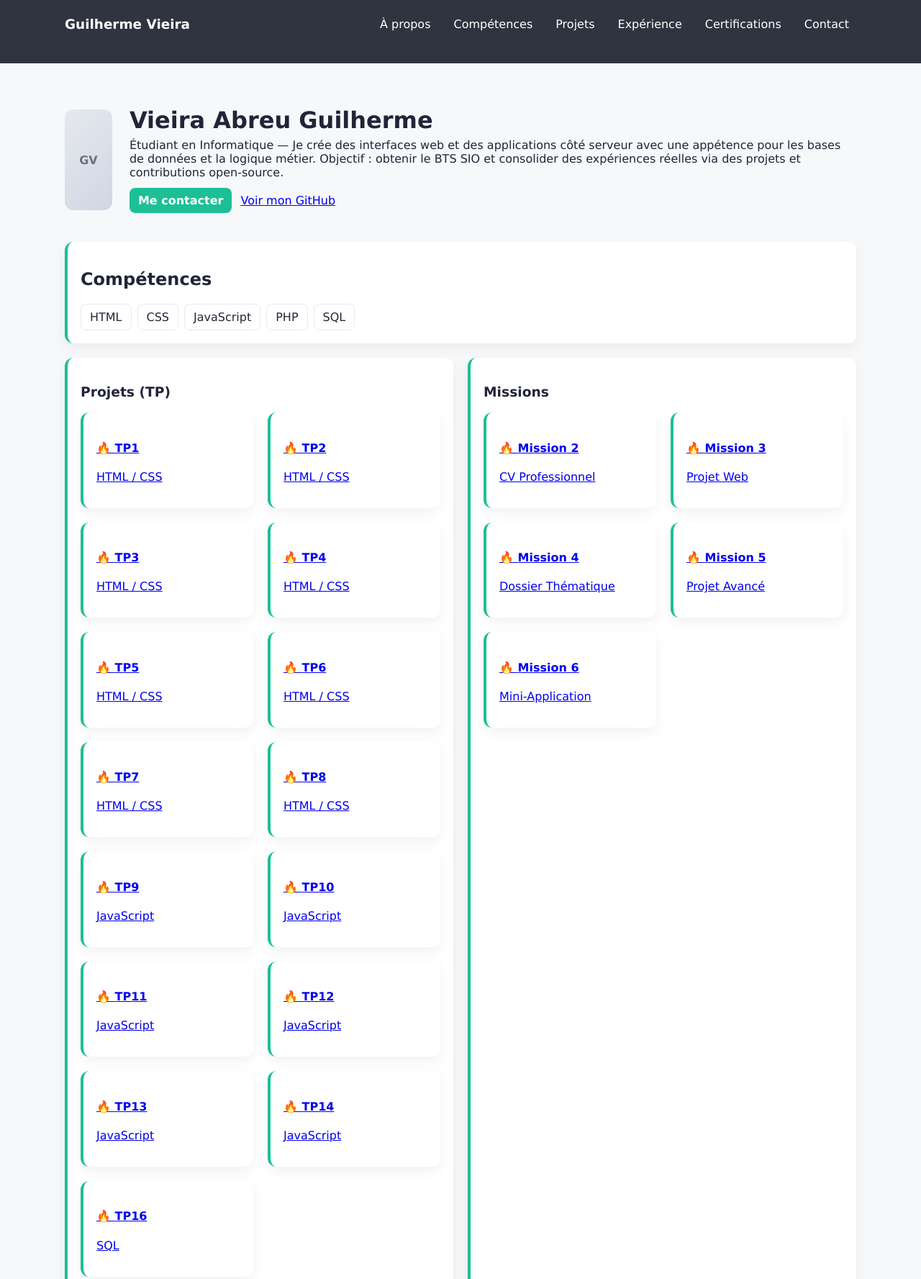
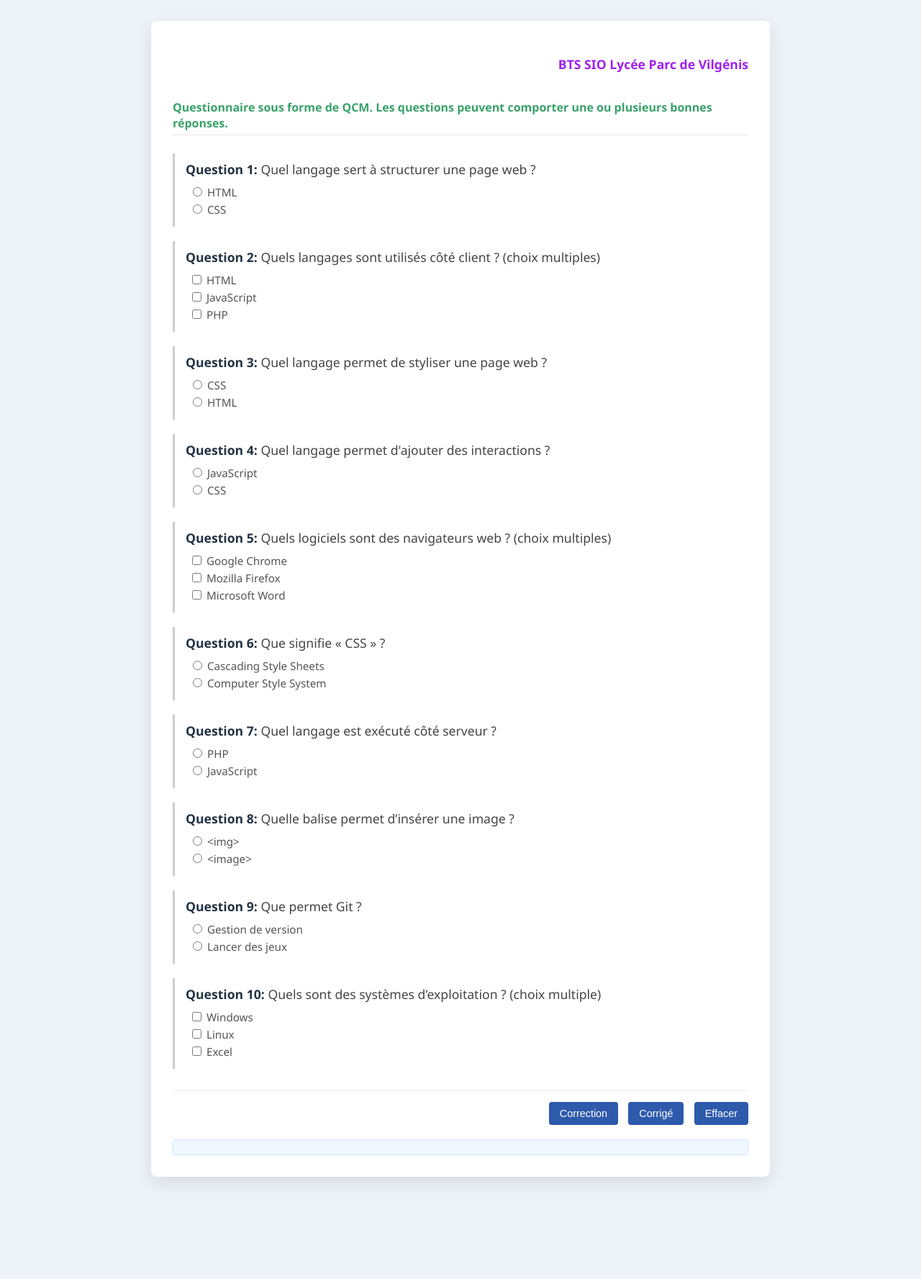
Before and after one commit to glhevieira/portt, a plain HTML site: page index.html in a window 1280 px wide. Shown: the part 21-1798 px from the top of the page at 72% size. After the commit the page ends 1706 px from the top, so only its background shows below. Drawn offline with Linux system fonts and the light colour scheme.

Commit message:
Add files via upload

```diff
--- /dev/null
+++ b/Q.js
@@ -0,0 +1,43 @@
+// Nom & prénom : [VIEIRA ABREU Guilherme]
+
+// Réponses correctes
+const bonnesReponses = {
+    q1: ["HTML"],
+    q2: ["HTML", "JS"],
+    q3: ["CSS"],
+    q4: ["JS"],
+    q5: ["Chrome", "Firefox"],
+    q6: ["C"],
+    q7: ["PHP"],
+    q8: ["img"],
+    q9: ["Version"],
+    q10: ["Windows", "Linux"]
+};
+
+//  Correction
+
+function testqcm() {
+    let score = 0;
+
+    for (let q in bonnesReponses) {
+        let correct = bonnesReponses[q];
+        let selected = [...document.querySelectorAll(`input[name="${q}"]:checked`)].map(x => x.value);
+
+        if (arraysEqual(correct.sort(), selected.sort())) {
+            score++;
+        }
+    }
+
+    document.getElementById("resultat").textContent =
+        "Score : " + score + " / 10";
+}
+
+function arraysEqual(a, b) {
+    return JSON.stringify(a) === JSON.stringify(b);
+}
+
+//  Corrigé
+function ouvrirCorrige() {
+    const win = window.open("corrige.html", "corrige", "width=500,height=500");
+    if (!win) alert("Active les popups pour afficher le corrigé !");
+}
--- a/index.html
+++ b/index.html
@@ -1,120 +1,96 @@
 <!doctype html>
 <html lang="fr">
 <head>
-  <meta charset="utf-8">
-  <meta name="viewport" content="width=device-width,initial-scale=1">
-  <title>Guilherme Vieira — Portfolio</title>
-  <!-- J'utilise le fichier CSS que tu as uploadé. -->
-  <link rel="stylesheet" href="style.css">
+    <meta charset="utf-8">
+    <title>QCM - Plateforme d'autoformation</title>
+    <link rel="stylesheet" href="styles.css">
+    </head>
+<body>
 
-</head>
-<body>
-  <header>
-    <div class="container">
-      <nav>
-        <div class="brand">Guilherme Vieira</div>
-        <ul>
-          <li><a href="#apropos">À propos</a></li>
-          <li><a href="#competences">Compétences</a></li>
-          <li><a href="#projets">Projets</a></li>
-          <li><a href="#experience">Expérience</a></li>
+<div class="container">
 
-          <li><a href="#certifications">Certifications</a></li>
-          <li><a href="#contact">Contact</a></li>
-        </ul>
-      </nav>
+    <div class="header-bloc">
+        <p class="bts-sio">BTS SIO Lycée Parc de Vilgénis</p>
     </div>
-  </header>
 
-  <main class="container">
-    <section class="hero" id="apropos">
-      <div class="avatar" aria-hidden="true">GV</div>
-      <div>
-        <h1>Vieira Abreu Guilherme</h1>
-        <p style="margin:6px 0 12px">Étudiant en Informatique — Je crée des interfaces web et des applications côté serveur avec une appétence pour les bases de données et la logique métier. Objectif : obtenir le BTS SIO et consolider des expériences réelles via des projets et contributions open‑source.</p>
-        <div style="display:flex;gap:12px;align-items:center">
-          <a href="#contact" style="background:var(--accent);color:#fff;padding:8px 12px;border-radius:8px;text-decoration:none;font-weight:600">Me contacter</a>
-          <a href="https://github.com/glhevieira" target="_blank" rel="noopener">Voir mon GitHub</a>
+    <p class="intro-qcm">Questionnaire sous forme de QCM. Les questions peuvent comporter une ou plusieurs bonnes réponses.</p>
+
+    <form id="qcm">
+
+        <div class="question-bloc">
+            <p class="question-title">Question 1: <span class="question-text">Quel langage sert à structurer une page web ?</span></p>
+            <label><input type="radio" name="q1" value="HTML"> HTML</label>
+            <label><input type="radio" name="q1" value="CSS"> CSS</label>
         </div>
-      </div>
-    </section>
 
-    <section class="card" id="competences" style="margin-bottom:20px">
-      <h2>Compétences</h2>
-      <div class="skills" style="margin-top:12px">
-        <span class="skill">HTML</span>
-        <span class="skill">CSS</span>
-        <span class="skill">JavaScript</span>
-        <span class="skill">PHP</span>
-        <span class="skill">SQL</span>
-      </div>
-    </section>
+        <div class="question-bloc">
+            <p class="question-title">Question 2: <span class="question-text">Quels langages sont utilisés côté client ? (choix multiples)</span></p>
+            <label><input type="checkbox" name="q2" value="HTML"> HTML</label>
+            <label><input type="checkbox" name="q2" value="JS"> JavaScript</label>
+            <label><input type="checkbox" name="q2" value="PHP"> PHP</label>
+        </div>
 
-    <section class="grid" id="projets" style="margin-top:20px; grid-template-columns:1fr 1fr; gap:20px">
-      <article class="card">
-        <h3>Projets (TP)</h3>
-        <div class="grid" style="margin-top:16px">
-          <a class="card" href="TP1" target="_blank"><h4>TP1</h4><p>HTML / CSS</p></a>
-          <a class="card" href="TP2" target="_blank"><h4>TP2</h4><p>HTML / CSS</p></a>
-          <a class="card" href="tp/TP3.html" target="_blank"><h4>TP3</h4><p>HTML / CSS</p></a>
-          <a class="card" href="https://glhevieira.github.io/prt/TP4.html" target="_blank"><h4>TP4</h4><p>HTML / CSS</p></a>
-          <a class="card" href="tp/TP5.html" target="_blank"><h4>TP5</h4><p>HTML / CSS</p></a>
-          <a class="card" href="https://glhevieira.github.io/prt/TP6.html" target="_blank"><h4>TP6</h4><p>HTML / CSS</p></a>
-          <a class="card" href="tp7.1/index.html" target="_blank"><h4>TP7</h4><p>HTML / CSS</p></a>
-          <a class="card" href="tp/TP8.html" target="_blank"><h4>TP8</h4><p>HTML / CSS</p></a>
-          <a class="card" href="tp/TP9.html" target="_blank"><h4>TP9</h4><p>JavaScript</p></a>
-          <a class="card" href="tp/TP10.html" target="_blank"><h4>TP10</h4><p>JavaScript</p></a>
-          <a class="card" href="tp/TP11.html" target="_blank"><h4>TP11</h4><p>JavaScript</p></a>
-          <a class="card" href="tp/TP12.html" target="_blank"><h4>TP12</h4><p>JavaScript</p></a>
-          <a class="card" href="tp/TP13.html" target="_blank"><h4>TP13</h4><p>JavaScript</p></a>
-          <a class="card" href="tp/TP14.html" target="_blank"><h4>TP14</h4><p>JavaScript</p></a>
-          <a class="card" href="tp/TP16.html" target="_blank"><h4>TP16</h4><p>SQL</p></a>
+        <div class="question-bloc">
+            <p class="question-title">Question 3: <span class="question-text">Quel langage permet de styliser une page web ?</span></p>
+            <label><input type="radio" name="q3" value="CSS"> CSS</label>
+            <label><input type="radio" name="q3" value="HTML"> HTML</label>
         </div>
-      </article>
 
-      <article class="card" id="missions">
-        <h3>Missions</h3>
-        <div class="grid" style="margin-top:16px">
-          <a class="card" href="tp/mission2.html" target="_blank"><h4>Mission 2</h4><p>CV Professionnel</p></a>
-          <a class="card" href="tp/mission3.html" target="_blank"><h4>Mission 3</h4><p>Projet Web</p></a>
-          <a class="card" href="tp/mission4.html" target="_blank"><h4>Mission 4</h4><p>Dossier Thématique</p></a>
-          <a class="card" href="https://glhevieira.github.io/prt/mission5.html" target="_blank"><h4>Mission 5</h4><p>Projet Avancé</p></a>
-          <a class="card" href="tp/mission6.html" target="_blank"><h4>Mission 6</h4><p>Mini-Application</p></a>
+        <div class="question-bloc">
+            <p class="question-title">Question 4: <span class="question-text">Quel langage permet d'ajouter des interactions ?</span></p>
+            <label><input type="radio" name="q4" value="JS"> JavaScript</label>
+            <label><input type="radio" name="q4" value="CSS"> CSS</label>
         </div>
-      </article>
-    </section>
 
+        <div class="question-bloc">
+            <p class="question-title">Question 5: <span class="question-text">Quels logiciels sont des navigateurs web ? (choix multiples)</span></p>
+            <label><input type="checkbox" name="q5" value="Chrome"> Google Chrome</label>
+            <label><input type="checkbox" name="q5" value="Firefox"> Mozilla Firefox</label>
+            <label><input type="checkbox" name="q5" value="Word"> Microsoft Word</label>
+        </div>
 
+        <div class="question-bloc">
+            <p class="question-title">Question 6: <span class="question-text">Que signifie « CSS » ?</span></p>
+            <label><input type="radio" name="q6" value="C"> Cascading Style Sheets</label>
+            <label><input type="radio" name="q6" value="F"> Computer Style System</label>
+        </div>
 
-    <section class="card" id="certifications" style="margin-top:20px">
-      <h2>Certifications</h2>
+        <div class="question-bloc">
+            <p class="question-title">Question 7: <span class="question-text">Quel langage est exécuté côté serveur ?</span></p>
+            <label><input type="radio" name="q7" value="PHP"> PHP</label>
+            <label><input type="radio" name="q7" value="JS"> JavaScript</label>
+        </div>
 
-       <div class="grid" style="margin-top:16px">
+        <div class="question-bloc">
+            <p class="question-title">Question 8: <span class="question-text">Quelle balise permet d’insérer une image ?</span></p>
+            <label><input type="radio" name="q8" value="img"> &lt;img&gt;</label>
+            <label><input type="radio" name="q8" value="image"> &lt;image&gt;</label>
+        </div>
 
-       </divclass> <a class="card" href="tp/certif/Capture d’écran 2025-11-05 203558.png" target="_blank"><h4>Certif</h4><p>ANSSI</p></a>
-       </divclass> <a class="card" href="tp/certif/modulk1.png" target="_blank"><h4>Certif</h4><p>MOOC CNIL RGPD MODULE 1</p></a>
-      </divclass> <a class="card" href="tp/certif/2.png" target="_blank"><h4>Certif</h4><p>MOOC CNIL RGPD MODULE 2</p></a>
-       </divclass><a class="card" href="tp/certif/3.png" target="_blank"><h4>Certif</h4><p>MOOC CNIL RGPD MODULE 3</p></a>
-      </divclass> <a class="card" href="tp/certif/4.png" target="_blank"><h4>Certif</h4><p>MOOC CNIL RGPD MODULE 4</p></a>
-       </divclass><a class="card" href="tp/certif/5.png" target="_blank"><h4>Certif</h4><p>MOOC CNIL RGPD MODULE 5</p></a>
-       </divclass><a class="card" href="tp/certif/6.png" target="_blank"><h4>Certif</h4><p>MOOC CNIL RGPD MODULE 6</p></a>
-       </divclass><a class="card" href="tp/mooc cnil rgpd/mooccnil.html" target="_blank"><h4>Certif</h4><p>MOOC CNIL RGPD MODULE recap</p></a>
+        <div class="question-bloc">
+            <p class="question-title">Question 9: <span class="question-text">Que permet Git ?</span></p>
+            <label><input type="radio" name="q9" value="Version"> Gestion de version</label>
+            <label><input type="radio" name="q9" value="Jeu"> Lancer des jeux</label>
+        </div>
 
-      </div>
+        <div class="question-bloc">
+            <p class="question-title">Question 10: <span class="question-text">Quels sont des systèmes d’exploitation ? (choix multiple)</span></p>
+            <label><input type="checkbox" name="q10" value="Windows"> Windows</label>
+            <label><input type="checkbox" name="q10" value="Linux"> Linux</label>
+            <label><input type="checkbox" name="q10" value="Excel"> Excel</label>
+        </div>
 
-    </section>
+        <div class="btns">
+            <button type="button" onclick="testqcm()">Correction</button>
+            <button type="button" onclick="ouvrirCorrige()">Corrigé</button>
+            <button type="button" onclick="document.getElementById('qcm').reset()">Effacer</button>
+        </div>
 
-    <section class="card" id="contact" style="margin-top:20px">
-      <h2>Contact</h2>
-      <p>Mail : <a href="mailto:glhevieira@gmail.com">glhevieira@gmail.com</a></p>
-      <p>GitHub : <a href="https://github.com/glhevieira" target="_blank">github.com/glhevieira</a></p>
+        <div id="resultat"></div>
 
-  </main>
+    </form>
+</div>
 
-  <footer>
-    <div class="container">
-      <small> Guilherme Vieira — Portfolio </small>
-    </div>
-  </footer>
+<script src="Q.js"></script>
 </body>
 </html>
--- /dev/null
+++ b/styles.css
@@ -0,0 +1,155 @@
+body {
+    font-family: 'Segoe UI', Arial, sans-serif;
+    background: #eef3f9;
+    margin: 0;
+    padding: 20px;
+}
+
+.container {
+    background: #fff;
+    max-width: 800px; /* Augmenté pour la maquette */
+    margin: 30px auto;
+    padding: 30px;
+    border-radius: 8px; /* Légèrement ajusté */
+    box-shadow: 0 8px 25px rgba(0,0,0,0.1); /* Ombre légère */
+}
+
+.header-bloc {
+    display: flex;
+    justify-content: flex-end;
+    margin-bottom: 20px;
+}
+
+.bts-sio {
+    color: #a020f0;
+    font-weight: bold;
+    font-size: 1.1em;
+}
+
+.intro-qcm {
+    color: #38a169;
+    font-weight: bold;
+    margin-bottom: 25px;
+    padding-bottom: 5px;
+    border-bottom: 1px solid #e7e7e7;
+}
+
+/* Styles pour les questions */
+.question-bloc {
+    margin-bottom: 20px;
+    padding: 10px 0;
+    border-left: 3px solid #ccc;
+    padding-left: 15px;
+}
+
+.question-title {
+    font-size: 1.1em;
+    font-weight: bold;
+    color: #234;
+    margin: 0 0 10px 0;
+}
+
+.question-text {
+    font-weight: normal;
+    color: #444;
+}
+
+.question-bloc label {
+    display: block;
+    margin: 4px 0;
+    padding-left: 5px;
+    font-size: 0.95em;
+    color: #555;
+}
+
+/* Styles des boutons */
+.btns {
+    margin-top: 30px;
+    text-align: right;
+    border-top: 1px solid #eee;
+    padding-top: 15px;
+}
+
+.btns button {
+    background: #2e5aac;
+    color: white;
+    padding: 8px 15px;
+    border: none;
+    border-radius: 4px;
+    margin-left: 10px;
+    cursor: pointer;
+    transition: background-color 0.2s;
+    font-size: 0.9em;
+}
+
+.btns button:hover {
+    background: #1d3f7a;
+}
+
+/* Affichage du score */
+#resultat {
+    background: #f0f7ff;
+    padding: 10px;
+    margin-top: 20px;
+    border: 1px solid #cce5ff;
+    border-radius: 4px;
+    color: #004085;
+    font-weight: bold;
+    text-align: center;
+}
+
+/* --- Style pour la fenêtre de corrigé  --- */
+.corrige-body {
+    font-family: Arial, sans-serif;
+    padding: 20px;
+    background: #fff;
+}
+
+.corrige-header {
+    text-align: right;
+    margin-bottom: 30px;
+}
+
+.corrige-title {
+    color: #a020f0;
+    font-weight: bold;
+    margin: 0;
+}
+
+.indication {
+    color: #e53e3e;
+    font-weight: bold;
+    margin: 20px 0 10px 0;
+}
+
+.corrige-list {
+    list-style: none;
+    padding-left: 0;
+}
+
+.corrige-question {
+    margin-bottom: 15px;
+}
+
+.corrige-answer {
+    margin: 5px 0 5px 15px;
+}
+
+.correct-answer {
+    color: #e53e3e; /* Bonne réponse en rouge */
+    font-weight: bold;
+}
+
+.btn-fermer {
+    text-align: right;
+    margin-top: 40px;
+}
+
+.btn-fermer button {
+    background: #2e5aac;
+    color: white;
+    padding: 10px 20px;
+    border: none;
+    border-radius: 4px;
+    cursor: pointer;
+}
```
Also changed, not shown: corrige.html (added, +88 -0 lines).
